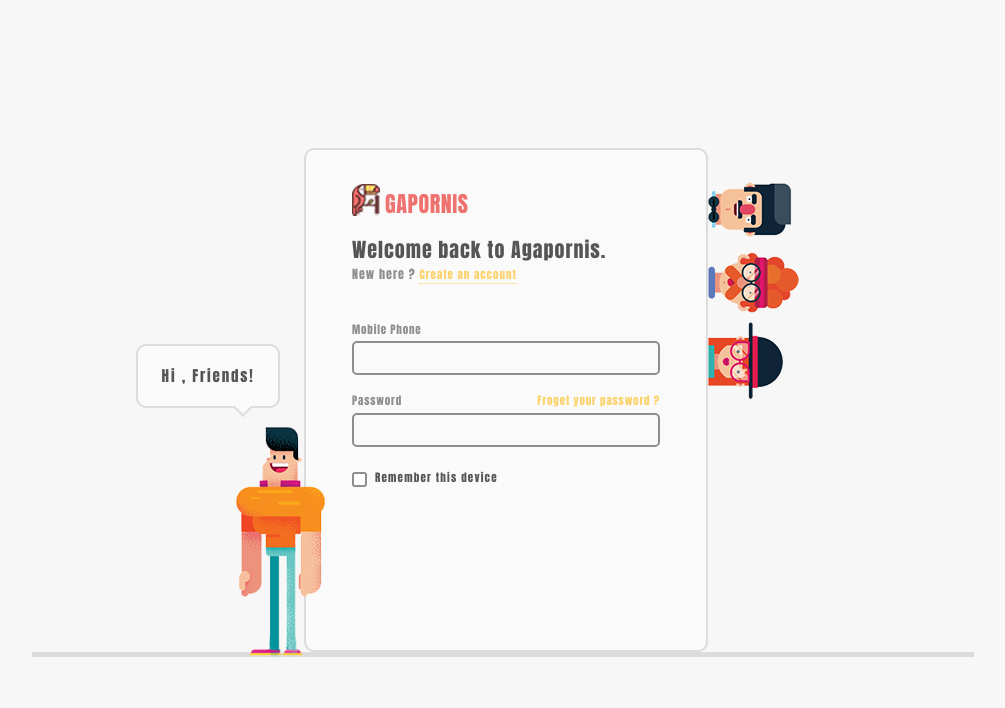
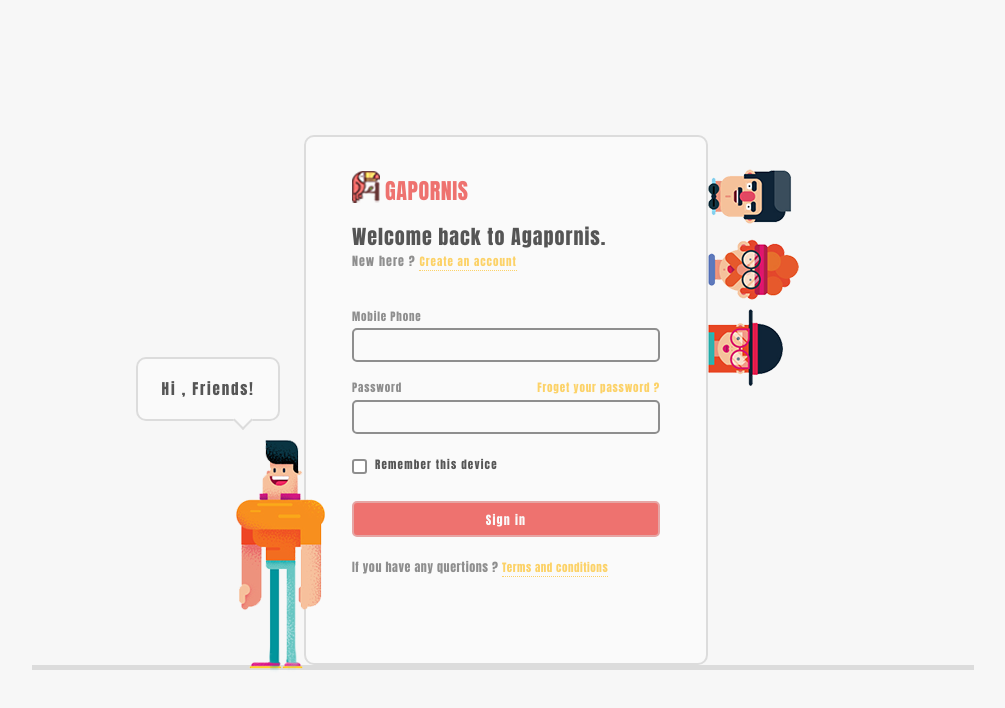
Before and after one commit to ToMakeThingsBetter/agapornis, a Vue app: page /#/ in a window 1280 px wide. Shown: the top 708 px of the page, without its empty margins (134-1139 px from the left). Built offline with nearby package versions, Linux system fonts and the light colour scheme.

Commit message:
login page design complete

```diff
--- a/src/views/Login/index.vue
+++ b/src/views/Login/index.vue
@@ -19,14 +19,19 @@
               <div id="login-phone">
                 <label for="phone">Mobile Phone</label>
               </div>
-              <input type="text" name="phone" id="phone" />
+              <input type="text" name="phone" id="phone" autocomplete="off" />
             </div>
             <div id="login-form-item">
               <div id="login-password">
                 <label for="password">Password</label>
                 <span>Froget your password ?</span>
               </div>
-              <input type="password" name="password" id="password" />
+              <input
+                type="password"
+                name="password"
+                id="password"
+                autocomplete="off"
+              />
             </div>
             <div id="login-form-item">
               <div id="extra-box">
@@ -34,9 +39,16 @@
                   v-model="ifAutomatic"
                   id="ifAutomatic"
                 ></el-checkbox>
-                <!-- <input type="checkbox" name="ifAutomatic" id="ifAutomatic" /> -->
                 <span id="ifAutomatic-word">Remember this device</span>
               </div>
+            </div>
+            <div id="signIn-button">
+              <span>Sign in</span>
+            </div>
+            <div id="question-link">
+              <p>
+                If you have any quertions ? <span>Terms and conditions</span>
+              </p>
             </div>
           </form>
         </div>
@@ -72,7 +84,7 @@ export default {
   justify-content: center;
   #container-box {
     width: 404px;
-    height: 504px;
+    height: 530px;
     position: relative;
     z-index: $zl-1;
     &:after {
@@ -174,6 +186,44 @@ export default {
           }
         }
       }
+      #signIn-button {
+        margin: 15px 0;
+        span {
+          display: block;
+          box-sizing: border-box;
+          width: 100%;
+          height: 36px;
+          line-height: 35px;
+          background-color: $font-red;
+          border: $bw-main solid #e6a5a4;
+          border-radius: $br-5;
+          color: $bg-main;
+          text-align: center;
+          font-size: 12px;
+          letter-spacing: 1.2px;
+          cursor: pointer;
+          opacity: 1;
+          transition: opacity 0.1s linear;
+          &:hover {
+            opacity: 0.8;
+          }
+        }
+      }
+      #question-link {
+        padding: 5px 0;
+        p {
+          font-size: 12px;
+          color: $font-grey;
+          padding: 4px 0;
+          letter-spacing: 0.6px;
+          span {
+            color: $font-yellow;
+            font-size: 11px;
+            letter-spacing: 0.55px;
+            border-bottom: 1px dotted $font-yellow;
+          }
+        }
+      }
     }
     .login-pic {
       position: absolute;
```
